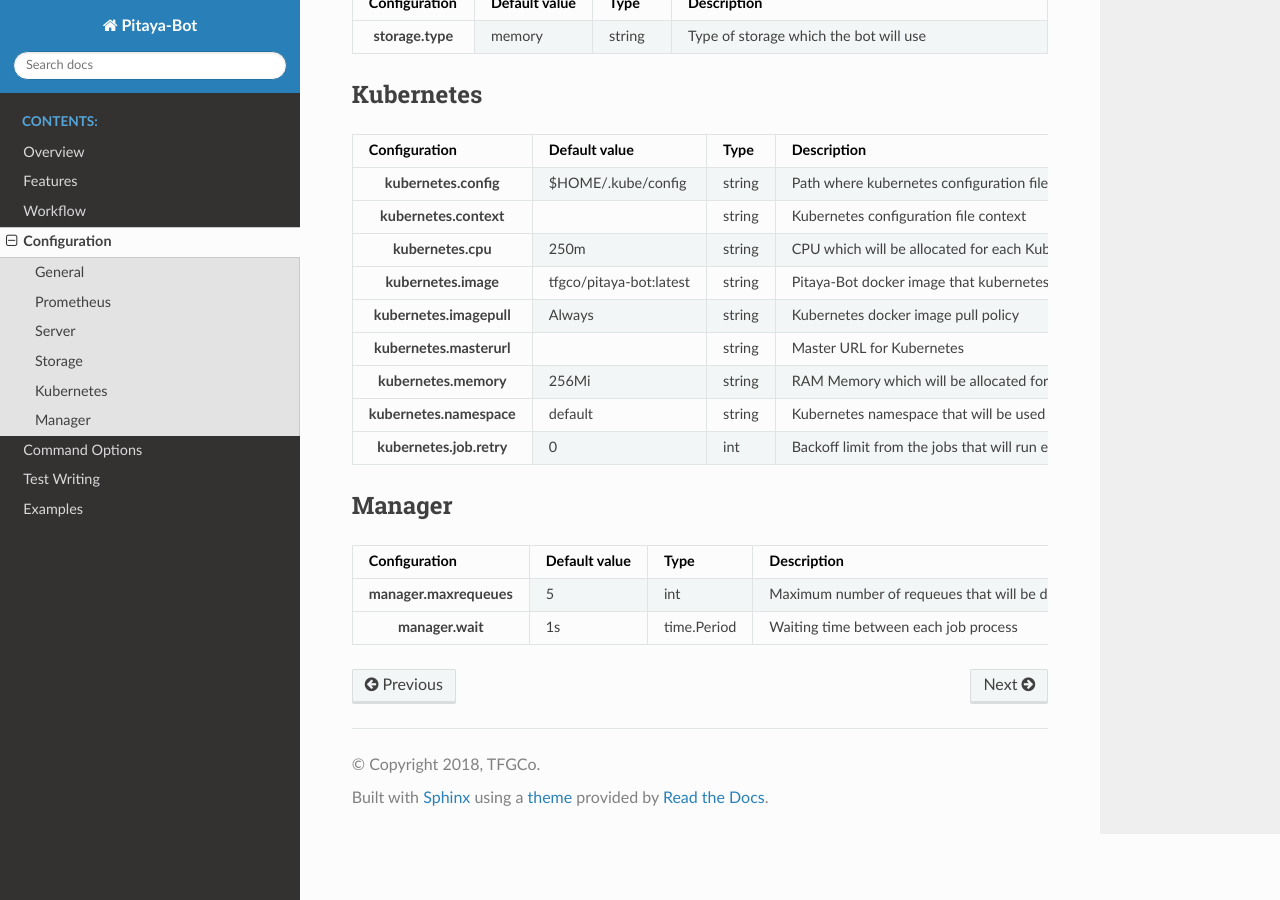
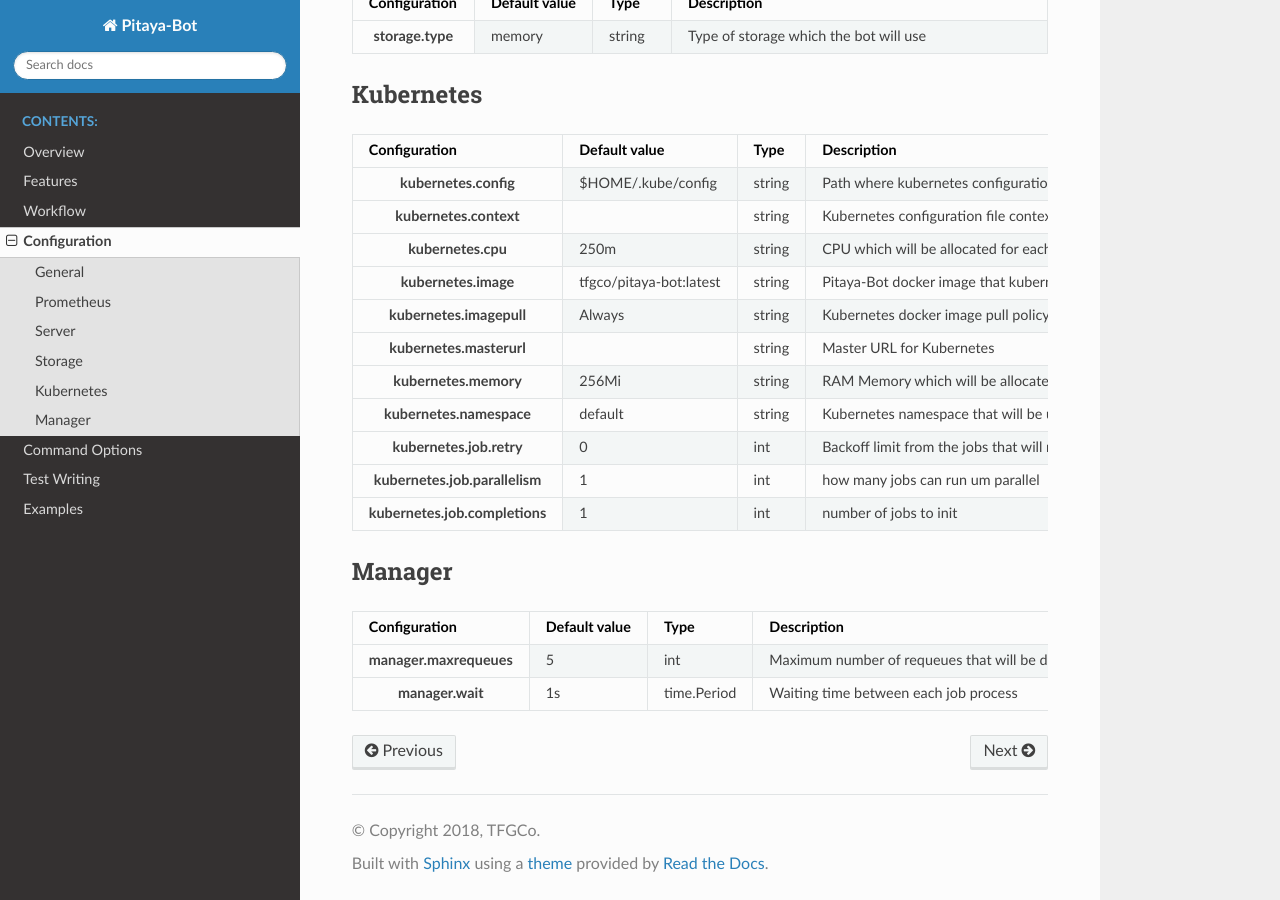
Before and after one commit to topfreegames/pitaya-bot, a Sphinx documentation site: the page built from docs/configuration.rst, in a window 1280 px wide and 900 px high, scrolled down 1220 px. Built offline with Sphinx 7.4.7 and the Read the Docs theme 2.0.0, drawn with Linux system fonts in a browser that asks for light colours.

Commit message:
Add the option to run multiple pods

```diff
--- a/docs/configuration.rst
+++ b/docs/configuration.rst
@@ -148,6 +148,14 @@ Kubernetes
     - 0
     - int
     - Backoff limit from the jobs that will run each spec file
+  * - kubernetes.job.parallelism
+    - 1
+    - int
+    - how many jobs can run um parallel
+  * - kubernetes.job.completions
+    - 1
+    - int
+    - number of jobs to init
 
 Manager
 ==========
```
Also changed, not shown: 2 other files.
